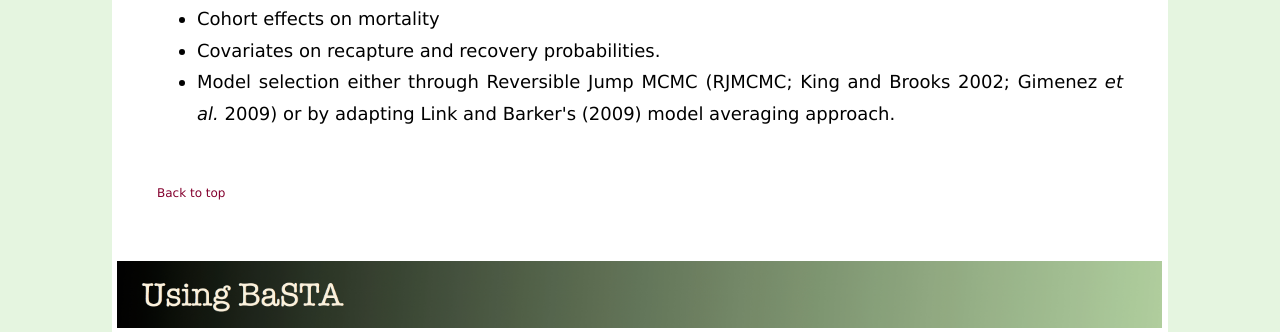
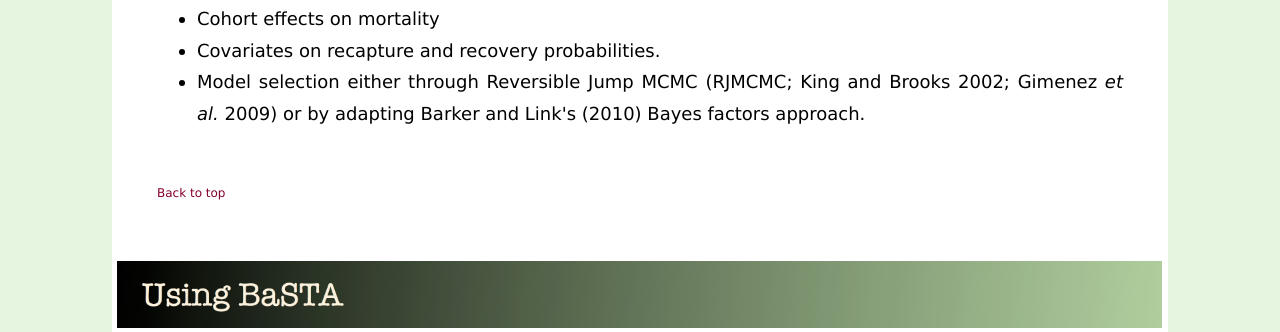
Before and after one commit to r-forge/basta, a PHP site: page / in a window 1280 px wide. Shown: the part 3654-3986 px from the top of the page. Run offline with PHP 8.4, Linux system fonts and the light colour scheme.

Commit message:
Cleaned up the html code and updated the references.
git-svn-id: svn://svn.r-forge.r-project.org/svnroot/basta@678 edb9625f-4e0d-4859-8d74-9fd3b1da38cb

```diff
--- a/www/index.php
+++ b/www/index.php
@@ -166,7 +166,7 @@ echo '<?xml version="1.0" encoding="UTF-8"?>';
                       <li>Time-dependent covariates.</li>
 											<li>Cohort effects on mortality</li>
                       <li>Covariates on recapture and recovery probabilities.</li>
-                      <li>Model selection either through Reversible Jump MCMC (RJMCMC; King and Brooks 2002; Gimenez <i>et al.</i> 2009) or by adapting Link and Barker's (2009) model averaging approach.</li>
+                      <li>Model selection either through Reversible Jump MCMC (RJMCMC; King and Brooks 2002; Gimenez <i>et al.</i> 2009) or by adapting Barker and Link's (2010) Bayes factors approach.</li>
                     </ul>
 										<p><br></p>
                     <a href="#top" class="totop">Back to top</a>
@@ -280,23 +280,24 @@ echo '<?xml version="1.0" encoding="UTF-8"?>';
             <table  valign="middle" width="1050px" style="table-layout:fixed;background:#FFFFFF">
               <tbody>
                 <tr style="background:#FFFFFF">
-                  <td style="vertical-align:middle;padding:40px" width="420px">
-                    <p class="Refs">Clark, J.S. (2007) <b>Models for ecological data</b>. Princeton University Press, Princeton, New Jersey, USA.<br><br></p>
-                    <p class="Refs">Colchero, F. and J.S. Clark (2012) <b>Bayesian inference on age-specific survival for censored and truncated data.</b> <i>Journal of Animal Ecology,</i> 81, 139-149 (<a href="http://onlinelibrary.wiley.com/doi/10.1111/j.1365-2656.2011.01898.x/abstract" rel="nofollow" style="color:#84002E" target="_blank">publication</a>).<br><br></p>
-                    <p class="Refs">Colchero, F., O.R. Jones and M. Rebke (2012) <b>BaSTA: an R package for Bayesian estimation of age-specific survival from incomplete mark-recapture/recovery data with covariates.</b> <i>Methods in Ecology and Evolution</i>. DOI: 10.1111/j.2041-210X.2012.00186.x (<a href="http://onlinelibrary.wiley.com/doi/10.1111/j.2041-210X.2012.00186.x/abstract" rel="nofollow" style="color:#84002E" target="_blank">publication</a>).<br><br></p>
-										<p class="Refs">Cox, D. R., and Oakes D. (1984) <b>Analysis of Survival Data</b>. Chapman and Hall, London.<br><br></p>
-                    <p class="Refs">Gimenez, O., Bonner, S., King, R., Parker, R.A., Brooks, S.P., Jamieson, L.E., Grosbois, V., Morgan, B.J.T., Thomas, L. (2009) <b>WinBUGS for population ecologists: Bayesian modeling using Markov Chain Monte Carlo methods</b>. <u>In</u><i> Modeling Demographic Processes in Marked Populations. Ecological and Environmental Statistics Series, vol 3</i> (eds D.L. Thomson, E.G. Cooch &amp; M.J. Conroy), pp. 883-915. Springer, Berlin, Germany.<br><br></p>
-
-                    <a href="#top" class="totop">Back to top</a>
-                  </td>
-                  <td style="vertical-align:top;padding:40px" width="420px">
+                  <td class="main">
+                    <p class="Refs">Clark, J.S. (2007) <b>Models for ecological data</b>. Princeton University Press, Princeton, New Jersey, USA.<br></p>
+                    <p class="Refs">Colchero, F. and J.S. Clark (2012) <b>Bayesian inference on age-specific survival for censored and truncated data.</b> <i>Journal of Animal Ecology,</i> 81, 139-149 (<a href="http://onlinelibrary.wiley.com/doi/10.1111/j.1365-2656.2011.01898.x/abstract" rel="nofollow" style="color:#84002E" target="_blank">publication</a>).<br></p>
+                    <p class="Refs">Colchero, F., O.R. Jones and M. Rebke (2012) <b>BaSTA: an R package for Bayesian estimation of age-specific survival from incomplete mark-recapture/recovery data with covariates.</b> <i>Methods in Ecology and Evolution</i>. 3: 466-470 (<a href="http://onlinelibrary.wiley.com/doi/10.1111/j.2041-210X.2012.00186.x/abstract" rel="nofollow" style="color:#84002E" target="_blank">publication</a>).<br></p>
+										<p class="Refs">Cox, D. R., and Oakes D. (1984) <b>Analysis of Survival Data</b>. Chapman and Hall, London.<br></p>
+                    <p class="Refs">Gimenez, O., Bonner, S., King, R., Parker, R.A., Brooks, S.P., Jamieson, L.E., Grosbois, V., Morgan, B.J.T., Thomas, L. (2009) <b>WinBUGS for population ecologists: Bayesian modeling using Markov Chain Monte Carlo methods</b>. <u>In</u><i> Modeling Demographic Processes in Marked Populations. Ecological and Environmental Statistics Series, vol 3</i> (eds D.L. Thomson, E.G. Cooch &amp; M.J. Conroy), pp. 883-915. Springer, Berlin, Germany.<br></p>
 										<p class="Refs">Gompertz, B. (1825) <b>On the nature of the function expressive of the law of human mortality, and on a new mode of determining the value of life contingencies</b>. <i>Philosophical Transactions of the Royal Society of London</i>, 115, 513-583.<br></p>
 										<p class="Refs">Jones, O.R., Coulson, T., Clutton-Brock T. & Godfray, H.C.J. (2008) <b>A web resource for the UK's long-term individual-based time-series (LITS) data</b>. <i>Journal of Animal Ecology</i> 77: 612-615<br></p>
-                    <p class="Refs">King, R. and Brooks, S.P. (2002) <b>Bayesian model discrimination for multiple strata capture-recapture data</b>. <i>Biometrika</i>, 89, 785-806.<br><br></p>
-                    <p class="Refs">Knaus, J. (2010). <b>snowfall: Easier cluster computing (based on snow)</b>. R package version 1.84. <a href="http://CRAN.R-project.org/package=snowfall" rel="nofollow" style="color:#84002E" target="_blank">http://CRAN.R-project.org/package=snowfall</a><br><br></p>
-                    <p class="Refs">Pletcher, S. (1999) <b>Model fitting and hypothesis testing for age-specific mortality data</b>. <i>Journal of Evolutionary Biology</i>, 12, 430-439.<br><br></p>
-                    <p class="Refs">R Development Core Team (2011). <b>R: A language and environment for statistical computing</b>. R Foundation for Statistical Computing, Vienna, Austria. ISBN 3-900051-07-0, URL <a href="http://CRAN.R-project.org/" rel="nofollow" style="color:#84002E" target="_blank">http://CRAN.R-project.org/</a>.<br><br></p>
+                    <p class="Refs">King, R. and Brooks, S.P. (2002) <b>Bayesian model discrimination for multiple strata capture-recapture data</b>. <i>Biometrika</i>, 89, 785-806.<br></p>
+                    <p class="Refs">Knaus, J. (2010). <b>snowfall: Easier cluster computing (based on snow)</b>. R package version 1.84. <a href="http://CRAN.R-project.org/package=snowfall" rel="nofollow" style="color:#84002E" target="_blank">http://CRAN.R-project.org/package=snowfall</a><br></p>
+                    <p class="Refs">Barker, R.J. and Link, W.A (2010) <b>Posterior model probabilities computed from model-specific Gibbs output</b>. <i>arXiv preprint</i>arXiv:1012.0073.<br></p>
+                    <p class="Refs">Pletcher, S. (1999) <b>Model fitting and hypothesis testing for age-specific mortality data</b>. <i>Journal of Evolutionary Biology</i>, 12, 430-439.<br></p>
+                    <p class="Refs">R Development Core Team (2011). <b>R: A language and environment for statistical computing</b>. R Foundation for Statistical Computing, Vienna, Austria. ISBN 3-900051-07-0, URL <a href="http://CRAN.R-project.org/" rel="nofollow" style="color:#84002E" target="_blank">http://CRAN.R-project.org/</a>.<br></p>
+                    <p class="Refs">Roberts, G.O. and Rosenthal, J.S. (2009) <b>Examples of adaptive MCMC</b>. <i>Journal of Computational and Graphical Statistics</i>, 18, 349-367.<br></p>
                     <p class="Refs">Siler, W. (1979) <b>A competing-risk model for animal mortality</b>. <i>Ecology</i>, 60, 750-757.<br></p>
+										<p><br></p>
+										<a href="#top" class="totop">Back to top</a>
+										<p><br></p>
                   </td>
                 </tr>
               </tbody>
```
